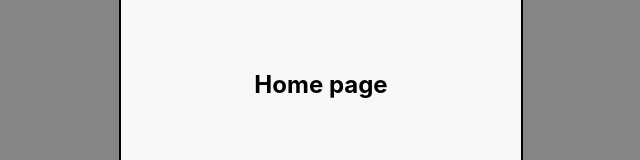
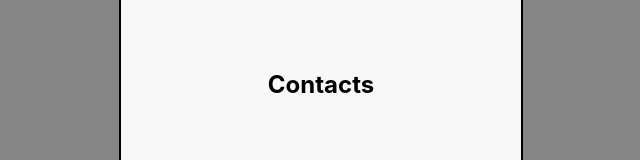
Before and after one commit to makssisua/contactsProject, a React (Create React App) app: page /contacts in a window 1280 px wide. Shown: the part 280-440 px from the top of the page, without its empty margins (319-959 px from the left). Built offline with nearby package versions, Linux system fonts and the light colour scheme.

Commit message:
Add routing

```diff
--- a/src/App/App.tsx
+++ b/src/App/App.tsx
@@ -1,13 +1,28 @@
 import React from 'react';
 import './App.scss';
 import { Home } from '../components/Home/Home';
+import { About } from '../components/About/About';
+import { Contacts } from '../components/Contacts/Contacts';
 import  { Navigation } from "../components/Navigation/Navigation"
+import { Route, Routes } from 'react-router';
 
 function App() {
   return (
     <div className="App">
       <section className='App__content'>
-        <Home />
+        <Routes>
+          <Route path='/' element={<Home />}/>
+          <Route path='/contacts' element={<Contacts />}/>
+          <Route path='/about' element={<About />}/>
+          <Route
+              path="*"
+              element={
+                <main style={{ padding: "1rem", fontWeight: "bold" }}>
+                  <h1>Error 404</h1>
+                </main>
+              }
+            />
+        </Routes>
       </section>
       <section className='App__nav'>
         <Navigation />
--- a/src/index.tsx
+++ b/src/index.tsx
@@ -2,11 +2,14 @@ import React from 'react';
 import ReactDOM from 'react-dom/client';
 import './index.scss';
 import App from './App/App';
+import { BrowserRouter } from "react-router-dom";
 
 const root = ReactDOM.createRoot(
   document.getElementById('root') as HTMLElement
 );
 
 root.render(
-  <App />
+  <BrowserRouter basename={process.env.PUBLIC_URL}>
+    <App />
+  </BrowserRouter>
 );
```
Also changed, not shown: package.json (+9 -5 lines), 1 other file (tests, documents, lock files or other folders).
